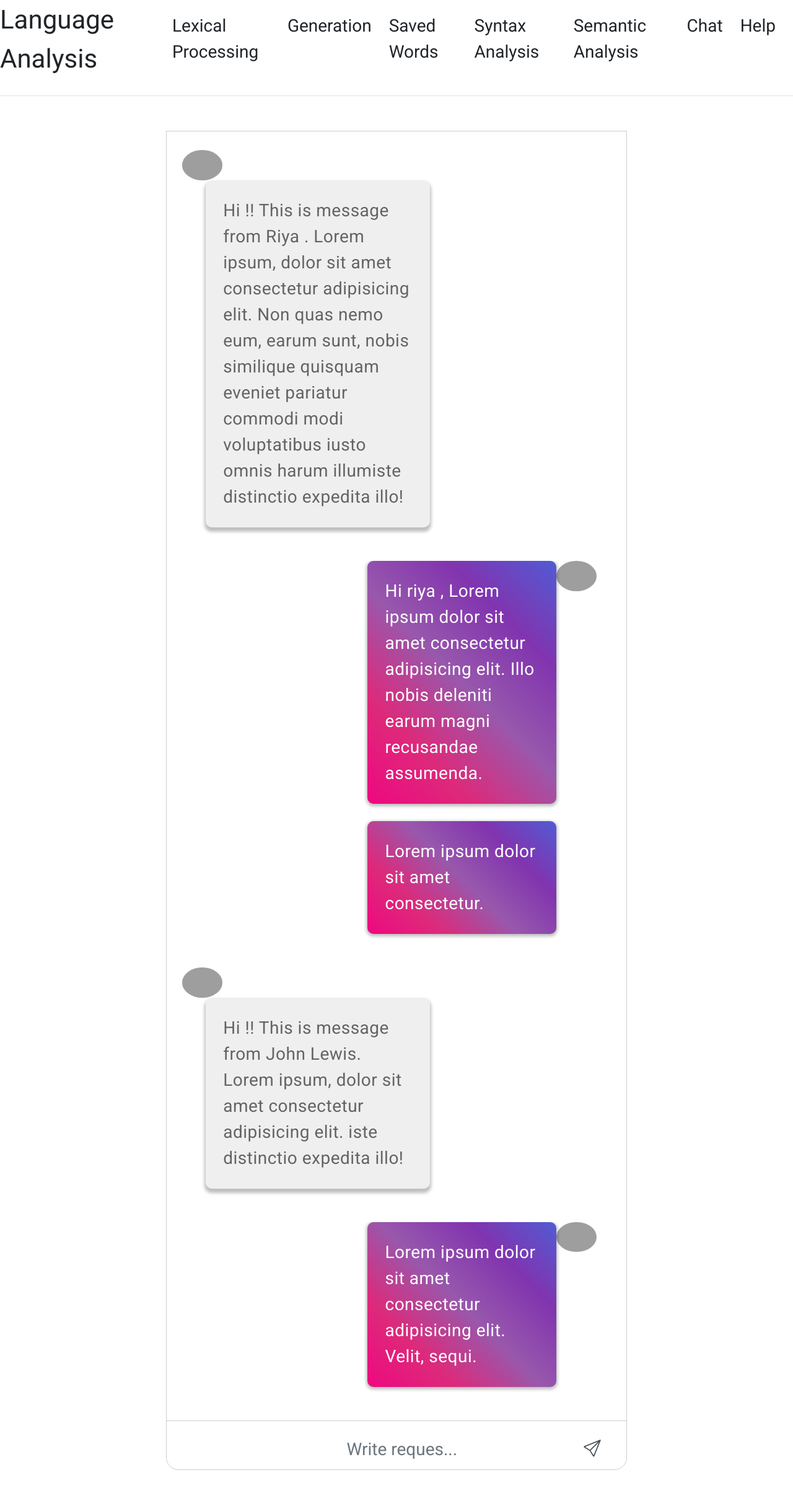
After one commit to Bunnyhug01/NLIIS, a Django app: page /chat in a window 1280 px wide. The commit adds this page. Shown: the whole page at 62% size. Run offline with Django 4.2, Linux system fonts and the light colour scheme; some libraries are stand-ins or nearby versions; grey boxes are pictures that could not be loaded.

Commit message:
add "chat" page

```diff
--- a/NLIIS_Lab_1/lexicalAnalysis/main/templates/main/base.html
+++ b/NLIIS_Lab_1/lexicalAnalysis/main/templates/main/base.html
@@ -4,6 +4,7 @@
 <head>
     <meta charset="utf-8" />
     <title>{% block title %}{% endblock %}</title>
+    <link rel="stylesheet" href="https://cdn.jsdelivr.net/npm/bootstrap-icons@1.9.1/font/bootstrap-icons.css">
     <link rel="stylesheet" href="https://cdn.jsdelivr.net/npm/bootstrap@5.2.0/dist/css/bootstrap.min.css">
 </head>
 <body>
@@ -18,6 +19,7 @@
             <a class="me-3 py-2 text-dark text-decoration-none" href="{% url 'savedWords' %}">Saved Words</a>
             <a class="me-3 py-2 text-dark text-decoration-none" href="{% url 'syntaxAnalysis' %}">Syntax Analysis</a>
             <a class="me-3 py-2 text-dark text-decoration-none" href="{% url 'semanticAnalysis' %}">Semantic Analysis</a>
+            <a class="me-3 py-2 text-dark text-decoration-none" href="{% url 'chat' %}">Chat</a>
             <a class="me-3 py-2 text-dark text-decoration-none" href="{% url 'help' %}">Help</a>
         </nav>
     </div>
--- /dev/null
+++ b/NLIIS_Lab_1/lexicalAnalysis/main/templates/main/chat.html
@@ -0,0 +1,347 @@
+{% extends 'main/base.html' %}
+
+{% block title %}
+Chat
+{% endblock %}
+
+{% block content %}
+
+    <style>
+        @import url('https://fonts.googleapis.com/css2?family=Roboto&display=swap');
+        * {
+            box-sizing: border-box;
+            font-family: 'Roboto', sans-serif;
+        }
+
+        /* Styling the main container */
+        .container {
+            width: 80%;
+            margin: auto;
+            margin-top: 2rem;
+            letter-spacing: 0.5px;
+            height: 80%;
+        }
+
+        img {
+            width: 50px;
+            vertical-align: middle;
+            border-style: none;
+            border-radius: 100%;
+        }
+        /* Styling the msg-header container */
+        .msg-header {
+            border: 1px solid #ccc;
+            width: 100%;
+            height: 10%;
+            border-bottom: none;
+            display: inline-block;
+            background-color: #efefef;
+            margin: 0;
+            border-top-left-radius: 20px;
+            border-top-right-radius: 20px;
+        }
+        /* Styling the profile picture */
+        .msgimg {
+            margin-left: 2%;
+            float: left;
+        }
+
+        .container1 {
+            width: 270px;
+            height: auto;
+            float: left;
+            margin: 0;
+        }
+
+        /* styling user-name */
+        .active {
+            width: 150px;
+            float: left;
+            color: black;
+            font-weight: bold;
+            margin: 0 0 0 5px;
+            height: 10%;
+
+        }
+        /* Styling the inbox */
+        .chat-page {
+            padding: 0 0 50px 0;
+        }
+
+        .msg-inbox {
+            border: 1px solid #ccc;
+            overflow: hidden;
+            border-bottom-left-radius: 20px;
+            border-bottom-right-radius: 20px;
+        }
+
+
+        .chats {
+            padding: 30px 15px 0 25px;
+        }
+
+        .msg-page {
+            max-height: 500px;
+            overflow-y: auto;
+        }
+
+        /* Styling the msg-bottom container */
+        .msg-bottom {
+                border-top: 1px solid #ccc;
+                position: relative;
+                height: 11%;
+                background-color: rgb(239 239 239);
+            }
+        /* Styling the input field */
+            .input-group {
+                float: right;
+                margin-top: 13px;
+                margin-right: 20px;
+                outline: none !important;
+                border-radius: 20px;
+                width: 61% !important;
+                background-color: #fff;
+                position: relative;
+                display: flex;
+                flex-wrap: wrap;
+                align-items: stretch;
+            }
+
+            .input-group>.form-control {
+                position: relative;
+                flex: 1 1 auto;
+                width: 1%;
+                margin-bottom: 0;
+            }
+
+            .form-control {
+                border: none !important;
+                border-radius: 20px !important;
+                display: block;
+                height: calc(2.25rem + 2px);
+                padding: 0.375rem 0.75rem;
+                font-size: 1rem;
+                line-height: 1.5;
+                color: #495057;
+                background-color: #fff;
+                background-clip: padding-box;
+                transition: border-color .15s ease-in-out, box-shadow .15s ease-in-out;
+            }
+
+            .input-group-text {
+                background: transparent !important;
+                border: none !important;
+                display: flex;
+                align-items: center;
+                padding: 0.375rem 0.75rem;
+                margin-bottom: 0;
+                font-size: 1.5rem;
+                font-weight: b;
+                line-height: 1.5;
+                color: #495057;
+                text-align: center;
+                white-space: nowrap;
+                background-color: #e9ecef;
+                border: 1px solid #ced4da;
+                border-radius: 0.25rem;
+                font-weight: bold !important;
+                cursor: pointer;
+            }
+
+            input:focus {
+                outline: none;
+                border: none !important;
+                box-shadow: none !important;
+            }
+
+            .send-icon {
+                font-weight: bold !important;
+            }
+
+        /* Styling the avatar  */
+        received-chats-img {
+            display: inline-block;
+            width: 50px;
+            float: left;
+        }
+
+        .received-msg {
+            display: inline-block;
+            padding: 0 0 0 10px;
+            vertical-align: top;
+            width: 92%;
+        }
+        .received-msg-inbox {
+            width: 57%;
+        }
+
+        .received-msg-inbox p {
+            background: #efefef none repeat scroll 0 0;
+            border-radius: 10px;
+            color: #646464;
+            font-size: 14px;
+            margin-left: 1rem;
+            padding: 1rem;
+            width: 100%;
+            box-shadow: rgb(0 0 0 / 25%) 0px 5px 5px 2px;
+        }
+            p {
+            overflow-wrap: break-word;
+        }
+
+        /* Styling the msg-sent time  */
+        .time {
+            color: #777;
+            display: block;
+            font-size: 12px;
+            margin: 8px 0 0;
+        }
+        .outgoing-chats {
+            overflow: hidden;
+            margin: 26px 20px;
+        }
+
+        .outgoing-chats-msg p {
+            background-color: #3a12ff;
+            background-image: linear-gradient(45deg, #ee087f 0%, #DD2A7B 25%, #9858ac 50%, #8134AF 75%, #515BD4 100%);
+            color: #fff;
+            border-radius: 10px;
+            font-size: 14px;
+            color: #fff;
+            padding: 5px 10px 5px 12px;
+            width: 100%;
+            padding: 1rem;
+            box-shadow: rgb(0 0 0 / 25%) 0px 2px 5px 2px;
+        }
+        .outgoing-chats-msg {
+                float: right;
+                width: 46%;
+            }
+
+        /* Styling the avatar */
+        .outgoing-chats-img {
+            display: inline-block;
+            width: 50px;
+            float: right;
+            margin-right: 1rem;
+        }
+        @media only screen and (max-device-width: 850px) {
+            *,
+            .time {
+                font-size: 28px;
+            }
+            img {
+                width: 65px;
+            }
+            .msg-header {
+                height: 5%;
+            }
+            .msg-page {
+                max-height: none;
+            }
+            .received-msg-inbox p {
+                font-size: 28px;
+            }
+            .outgoing-chats-msg p {
+                font-size: 28px;
+            }
+        }
+
+        @media only screen and (max-device-width: 450px) {
+            *,
+            .time {
+                font-size: 28px;
+            }
+            img {
+                width: 65px;
+            }
+            .msg-header {
+                height: 5%;
+            }
+            .msg-page {
+                max-height: none;
+            }
+            .received-msg-inbox p {
+                font-size: 28px;
+            }
+            .outgoing-chats-msg p {
+                font-size: 28px;
+            }
+        }
+    </style>
+
+
+    <!-- Main container -->
+    <div class="container">
+
+        <!-- Chat inbox  -->
+        <div class="chat-page">
+            <div class="msg-inbox">
+                <div class="chats">
+
+                    <!-- Message container -->
+                    <div class="msg-page">
+
+                        <!-- Incoming messages -->
+                        <div class="received-chats">
+                            <div class="received-chats-img">
+                                <img src="https://www.nicepng.com/png/detail/207-2077371_bots-instagram-logo-round-blue.png">
+                            </div>
+                            <div class="received-msg">
+                                <div class="received-msg-inbox">
+                                    <p>Hi !! This is message from Riya . Lorem ipsum, dolor sit amet consectetur adipisicing elit.
+                                        Non quas nemo eum, earum sunt, nobis similique quisquam eveniet pariatur commodi modi voluptatibus iusto omnis harum illumiste distinctio expedita illo!
+                                    </p>
+                                </div>
+                            </div>
+                        </div>
+                        <!-- Outgoing messages -->
+                        <div class="outgoing-chats">
+                            <div class="outgoing-chats-img">
+                                <img src="https://cdn-icons-png.flaticon.com/512/5675/5675059.png">
+                            </div>
+                            <div class="outgoing-msg">
+                                <div class="outgoing-chats-msg">
+                                    <p class="multi-msg">Hi riya , Lorem ipsum dolor sit amet consectetur adipisicing elit. Illo nobis deleniti earum magni recusandae assumenda.</p>
+                                    <p class="multi-msg">Lorem ipsum dolor sit amet consectetur.</p>
+                                </div>
+                            </div>
+                        </div>
+                        <div class="received-chats">
+                            <div class="received-chats-img">
+                                <img src="https://www.nicepng.com/png/detail/207-2077371_bots-instagram-logo-round-blue.png">
+                            </div>
+                            <div class="received-msg">
+                                <div class="received-msg-inbox">
+                                    <p class="single-msg">Hi !! This is message from John Lewis. Lorem ipsum, dolor sit amet consectetur adipisicing elit. iste distinctio expedita illo!</p>
+                                </div>
+                            </div>
+                        </div>
+                        <div class="outgoing-chats">
+                            <div class="outgoing-chats-img">
+                                <img src="https://cdn-icons-png.flaticon.com/512/5675/5675059.png">
+                            </div>
+                            <div class="outgoing-msg">
+                                <div class="outgoing-chats-msg">
+                                    <p>Lorem ipsum dolor sit amet consectetur adipisicing elit. Velit, sequi.</p>
+                                </div>
+                            </div>
+                        </div>
+                    </div>
+                </div>
+
+                <!-- msg-bottom section -->
+                <div class="msg-bottom">
+                    <form method="post">
+                        {% csrf_token %}
+                        <div class="input-group">
+                            <input type="text" class="form-control" placeholder="Write reques..." name="requestInput">
+                            <button type="button" name="Submit" style="padding: 0; border: none; background: none;"><span class="input-group-text send-icon"><i class="bi bi-send "></i></span></button>
+                        </div>
+                    </form>
+                </div>
+            </div>
+        </div>
+    </div>
+
+{% endblock %}
--- a/NLIIS_Lab_1/lexicalAnalysis/main/templates/main/help.html
+++ b/NLIIS_Lab_1/lexicalAnalysis/main/templates/main/help.html
@@ -28,7 +28,9 @@ Help
             The second mode is generation of word forms, based on the selected parameters (the choice of prefixes, suffixes).</br>
             To generate word forms, enter the word and press the "Generate" button. The whole list of word forms will appear in the table.</br></br>
             The third mode is syntax analysis, it is designed to build the syntax tree from the text.</br>
-            For syntax analysis of the text it is enough to write it manually or load it from a file and click the "Analyze" button.
+            For syntax analysis of the text it is enough to write it manually or load it from a file and click the "Analyze" button.</br></br>
+            The fourth mode is semantic analysis, it is designed to build the semantic tree from the text.</br>
+            For semantic analysis of the text it is enough to write it manually or load it from a file and click the "Analyze" button.
 
         </p>
         <p style = "text-align:center"><strong>Tags for parts of speech:</strong></p>
--- a/NLIIS_Lab_1/lexicalAnalysis/main/urls.py
+++ b/NLIIS_Lab_1/lexicalAnalysis/main/urls.py
@@ -8,4 +8,5 @@ urlpatterns = [
     path('savedWords', views.savedWords, name = 'savedWords'),
     path('syntaxAnalysis', views.syntaxAnalysis, name = 'syntaxAnalysis'),
     path('semanticAnalysis', views.semanticAnalysis, name = 'semanticAnalysis'),
+    path('chat', views.chat, name = 'chat'),
 ]
--- a/NLIIS_Lab_1/lexicalAnalysis/main/views.py
+++ b/NLIIS_Lab_1/lexicalAnalysis/main/views.py
@@ -248,3 +248,13 @@ def semanticAnalysis(request):
 		'error': error
 	}
 	return render(request, 'main/semanticAnalysis.html', {'context' : context, 'tree' : tree})
+
+
+def chat(request):
+
+	if request.method == 'POST':
+		if 'Submit' in request.POST:
+			userRequest = request.POST.get('requestInput')
+			print(userRequest)
+
+	return render(request, 'main/chat.html')
```
